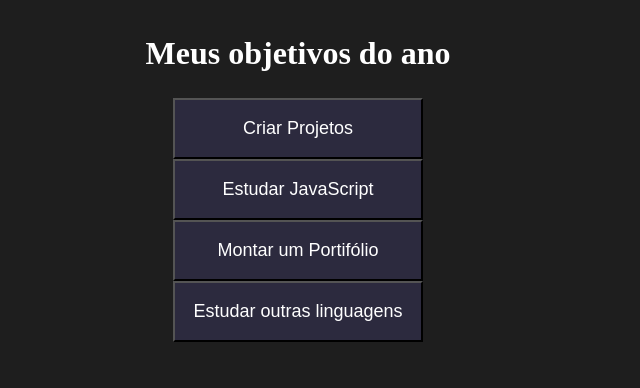
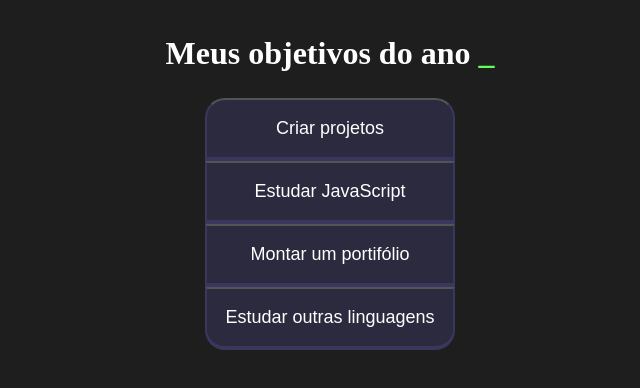
Before and after one commit to danielgarcia1c/3j, a plain HTML site: page index.html in a window 1280 px wide. Shown: the whole page, without its empty margins (310-950 px from the left). Drawn offline with Linux system fonts and the light colour scheme.

Commit message:
Add files via upload

```diff
--- a/index.html
+++ b/index.html
@@ -1,22 +1,21 @@
 <!DOCTYPE html>
-<html lang="br">
+<html lang="en">
 <head>
     <meta charset="UTF-8">
-    <meta http-equiv="X-UA-Compatible" content="IE=edge">
     <meta name="viewport" content="width=device-width, initial-scale=1.0">
-    <title>meus objetivos do ano</title>
+    <title>Meus objetivos do ano</title>
     <link rel="stylesheet" href="style.css">
 </head>
 <body>
-  <section class="conteudoprincipal">
-  <h2 class="tituloprincipal">Meus objetivos do ano</h2>
-  <div class="botoes">
-  <button class="botao">Criar Projetos</button>
-  <button class="botao">Estudar JavaScript</button>
-  <button class="botao">Montar um Portifólio</button>
-  <button class="botao">Estudar outras linguagens</button>
-  </div>
+    <section class="conteudo-principal">
+        <h2 class="titulo-principal">Meus objetivos do ano <span class="span">_</span></h2>
 
+        <div class="botoes">
+            <button class="botao">Criar projetos</button>
+            <button class="botao">Estudar JavaScript</button>
+            <button class="botao">Montar um portifólio</button>
+            <button class="botao">Estudar outras linguagens</button>
+        </div>
     </section>
 </body>
 </html>
--- a/style.css
+++ b/style.css
@@ -1,39 +1,63 @@
 :root{
     --cor-de-fundo: #1e1e1e;
- --verde: #5fff57;
+    --verde: #5FFF57;
     --branco: #FFFFFF;
     --botao-ativo: #3A375E;
     --botao-inativo: rgba(58,55,94,0.5);
     --texto-fundo: rgba(58,55,94,0.3);
+}
+
+*{
+    background-color: var(--cor-de-fundo);
+    color: var(--branco);
+}
+.span{
+    color:var(--verde);
+
+
 
 }
-*{
-  background-color:var(--cor-de-fundo);
-  color: var(--branco);
 
-}
-.conteudoprincipal{
+.conteudo-principal{
     display: flex;
     flex-direction: column;
     justify-content: center;
     align-items: center;
     max-width: 1200px;
     width: 100%;
-
+    margin: 0 auto;
 
 }
-.tituloprincipal{
+
+.titulo-principal{
     text-align: center;
     width: 100%;
     font-size: 32px;
 }
+.botoes{
+    display: block;
+}
+.botao:first-child{
+
+    border-radius: 20px 20px 0px 0px;
+
+}
+
 .botao{
     background-color: var(--botao-inativo);
- color: #FFFFFF;
+    color: white;
     display: flex;
+    justify-content: center;
+    align-items: center;
+    width: 100%;
     font-size: 18px;
- width: 100%;
- align-items: center;
- justify-content: center;
- padding: 1em;
+    padding: 1em ;
+    border-bottom: 4px solid var(--botao-ativo);
+    border-left: 2px solid var(--botao-ativo);
+    border-right: 2px solid var(--botao-ativo);
+
 }
+.botao:last-child{
+
+    border-radius: 0px 0px 20px 20px;
+}
```
Lines whose indentation alone changed are shown as unchanged.
